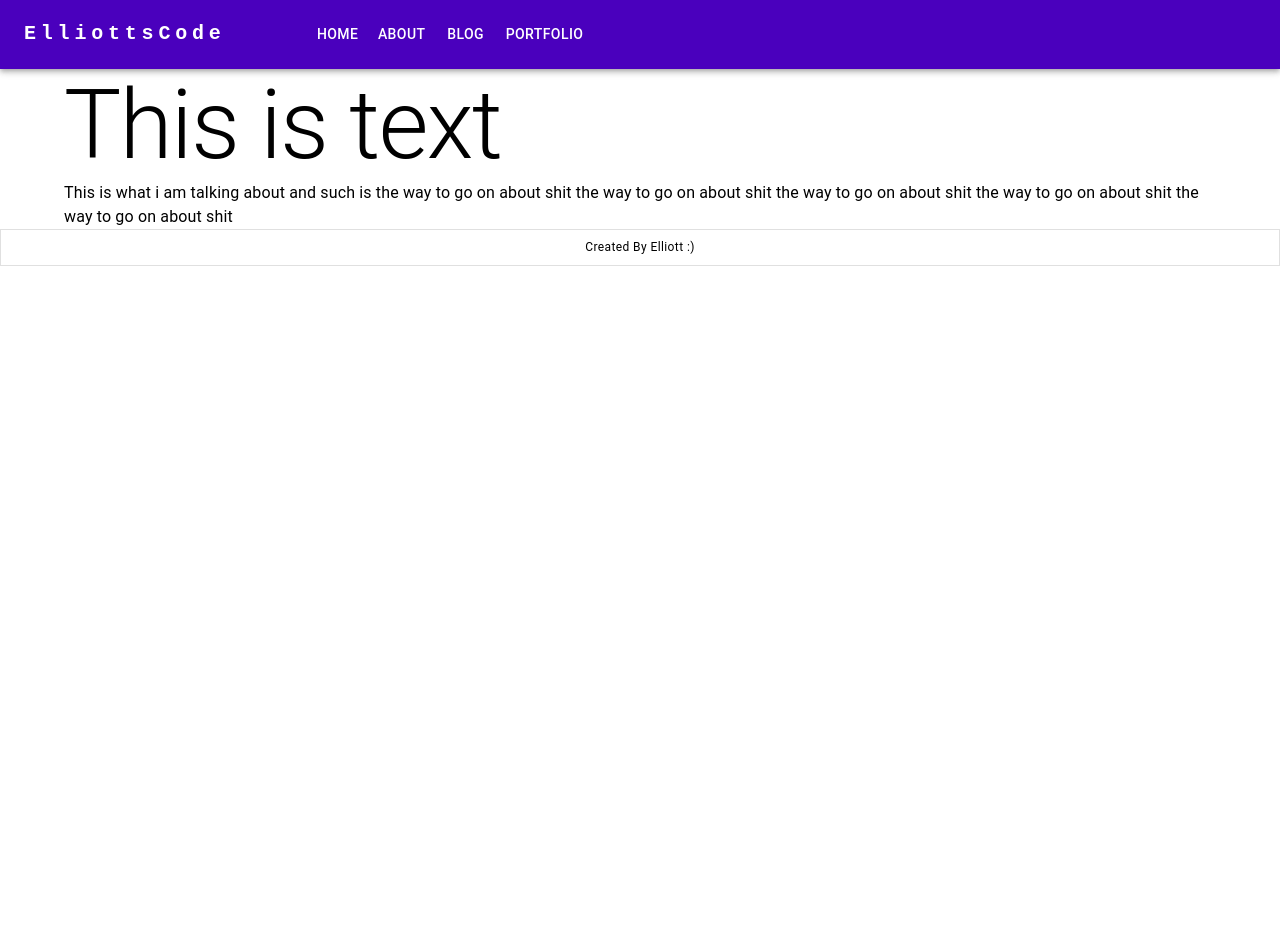
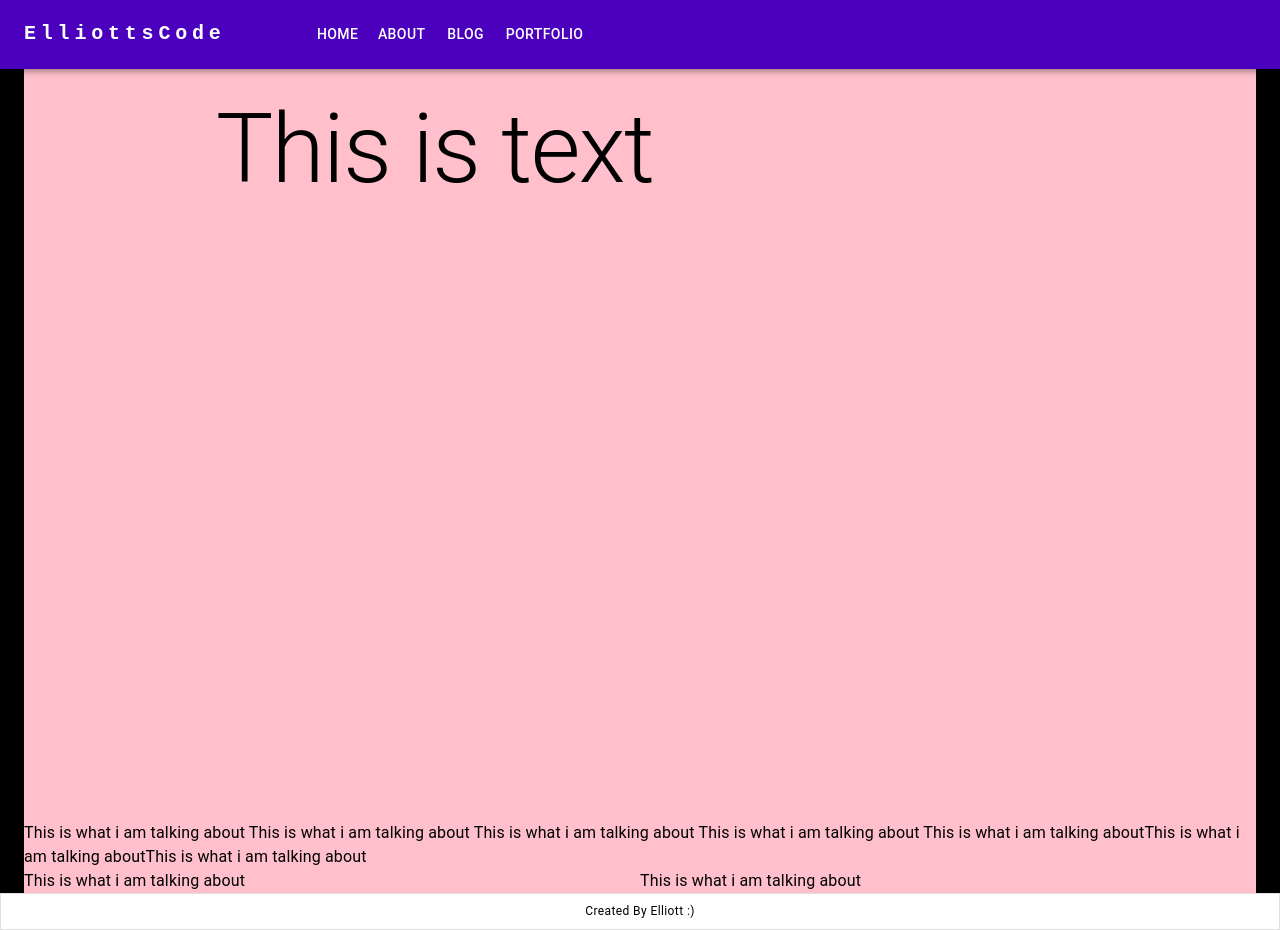
Before and after one commit to Elliottscode/Elliottscode-portfolio, a React app: page / in a window 1280 px wide. Before the commit the page ends 800 px from the top, so only its background shows below. Built offline with nearby package versions, Linux system fonts and the light colour scheme.

Commit message:
Updated home

```diff
--- a/src/component/AppBar.tsx
+++ b/src/component/AppBar.tsx
@@ -29,7 +29,7 @@ function ResponsiveAppBar() {
 
 
   return (
-    <AppBar position="static">
+    <AppBar position="sticky">
       <Container maxWidth="xl">
         <Toolbar disableGutters>
           <Typography
--- a/src/pages/Home.tsx
+++ b/src/pages/Home.tsx
@@ -1,30 +1,41 @@
 import * as React from "react";
-import { Paper, Typography, Box, Container } from "@mui/material";
+import { Paper, Typography, Box, Container, Grid, CssBaseline } from "@mui/material";
 
-import homeStyle from "./home.scss";
+import style from "./home.scss";
 
 
 
 export const Home = () => (
+<>
+  <CssBaseline />
+  <Container maxWidth={false} className={style.container} >
 
-  <Container >
-    <Box className={homeStyle.box} sx={{ width: '100%'}}>
-        <Typography variant="h1">
-            This is text
-        </Typography>
+      <Grid container className={style.gridContainer}  sx={{}} >
 
-        <Typography sx={{ align:"left"}}>
-            This is what i am talking about and such is
-            the way to go on about shit
-            the way to go on about shit
-            the way to go on about shit
-            the way to go on about shit
-            the way to go on about shit
-        </Typography>
-    </Box>
+          <Typography className={style.title} variant="h1" sx={{}}>
+              This is text
+          </Typography>
+
+        <Grid item sx={{}}>
+          <Typography className={style.pad} sx={{ fontSize: "10re"}}>
+              This is what i am talking about This is what i am talking about This is what i am talking about This is what i am talking about This is what i am talking aboutThis is what i am talking aboutThis is what i am talking about
+          </Typography>
+        </Grid>
+        <Grid item xs={6} md={6}>
+          <Typography sx={{ fontSize: "10re"}}>
+              This is what i am talking about
+          </Typography>
+        </Grid>
+        <Grid item xs={6} md={6}>
+          <Typography sx={{ fontSize: "10re"}}>
+              This is what i am talking about
+          </Typography>
+        </Grid>
+
+      </Grid>
 
   </Container>
-
+</>
 );
 
 export default Home;
--- a/src/pages/home.scss
+++ b/src/pages/home.scss
@@ -1,5 +1,39 @@
+
+// to make container fill width
+.container {
+    flex-grow: 1;
+    background-color: black;
+}
+
+.gridContainer {
+    padding-top: 3vh;
+    background-color: pink;
+}
 
 
-.box {
-    background-color: clear;
+.title {
+    padding-left: 15vw;
 }
+
+
+.pad{
+    padding-top: 50%;
+}
+
+
+.black {
+    background-color: black;
+
+}
+
+.pink {
+    background-color: pink;
+}
+
+.blue {
+    background-color: aquamarine;
+}
+
+.white {
+    background-color: white;
+}
```
Also changed, not shown: src/pages/home.scss.d.ts (+8 -1 lines).
